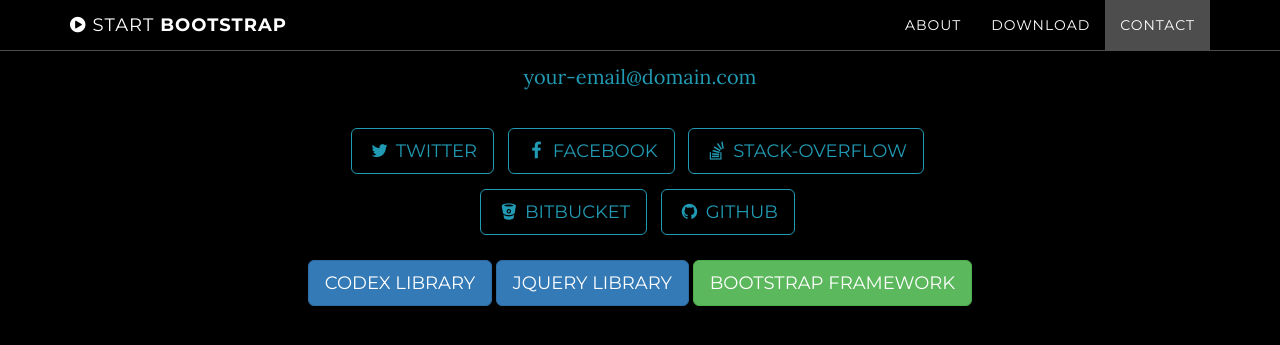
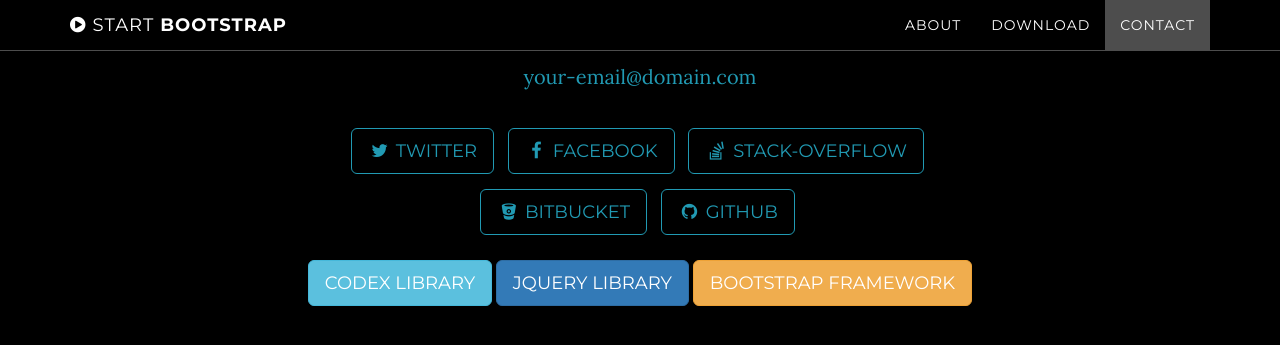
Before and after one commit to mekashinev/mekashinev.github.io, a Jekyll site: the page built from index.html, in a window 1280 px wide and 900 px high, scrolled down 2291 px. Shown: the top 345 px of the window. Built offline with Jekyll 4.4.1, drawn with Linux system fonts in a browser that asks for light colours.

Commit message:
Update contact.html

```diff
--- a/_includes/contact.html
+++ b/_includes/contact.html
@@ -15,9 +15,9 @@
                 </li>
                 {% endfor %}
             </ul>
-             <a href="https://www.jquery.com/" class="btn btn-primary btn-lg">Codex Library</a>
+             <a href="https://www.jquery.com/" class="btn btn-info btn-lg">Codex Library</a>
             <a href="https://www.jquery.com/" class="btn btn-primary btn-lg">JQuery Library</a>
-            <a href="https://getbootstrap.com/docs/4.4/getting-started/download/" class="btn btn-success btn-lg">Bootstrap Framework</a>
+            <a href="https://getbootstrap.com/docs/4.4/getting-started/download/" class="btn btn-warning btn-lg">Bootstrap Framework</a>
         </div>
     </div>
 </section>
```
